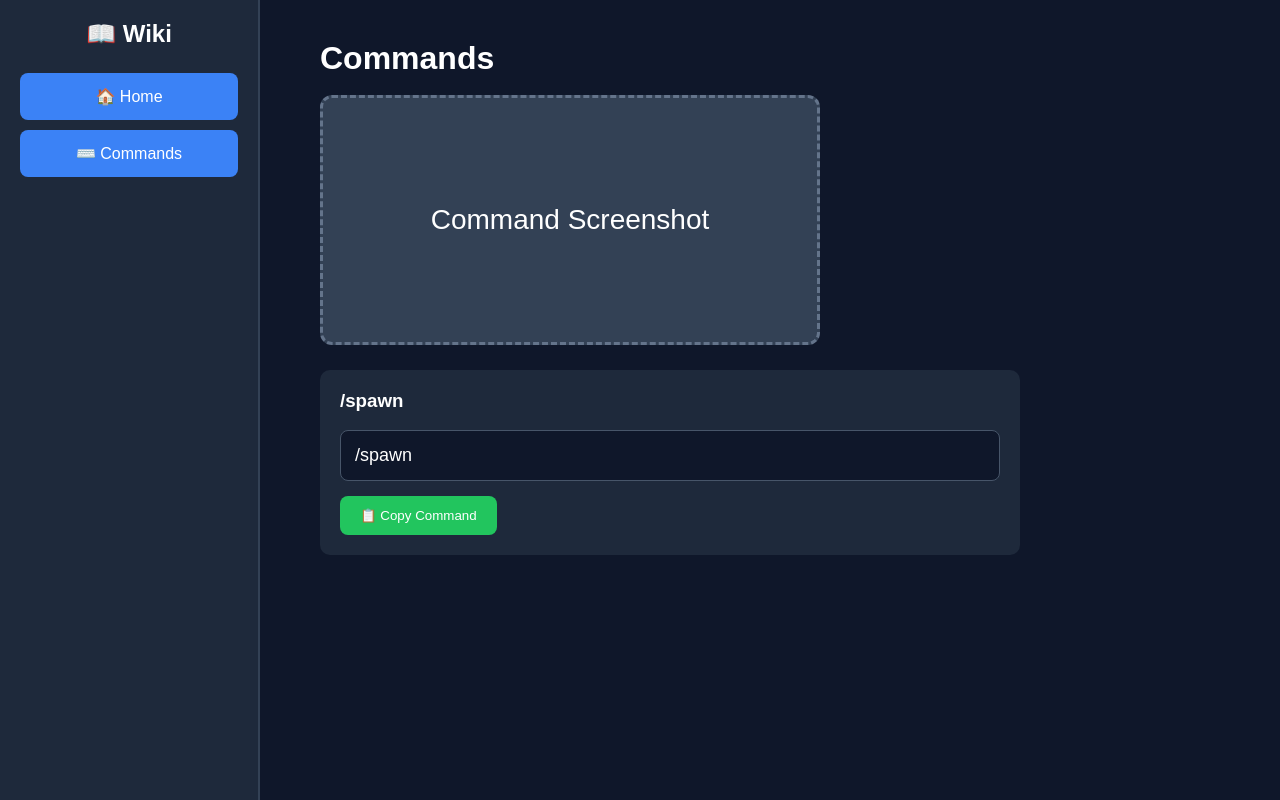
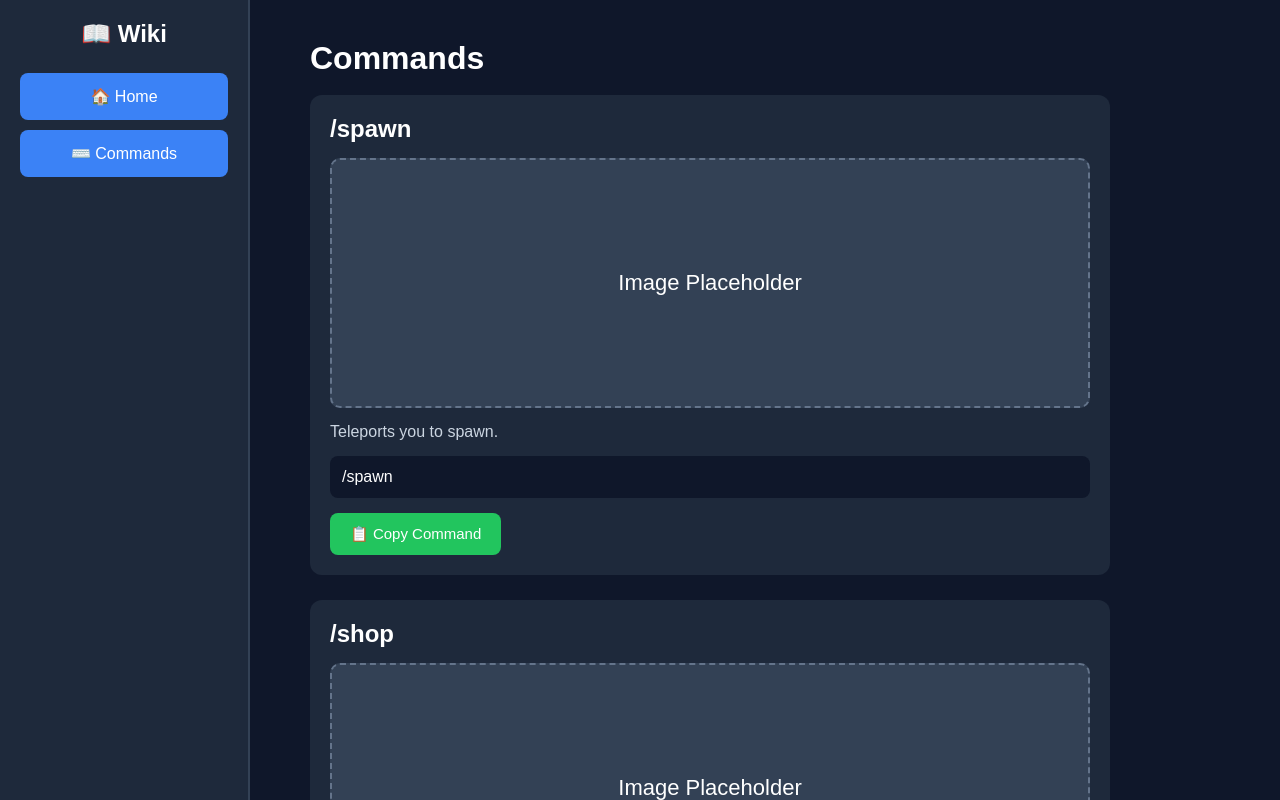
Before and after one commit to LuminescentNetwork/ForgeNet, a plain HTML site: page index.html in a window 1280 px wide. Both pictures are taken after a click on the button "⌨️ Commands". Shown: the top 800 px of the page. Drawn offline with Linux system fonts and the light colour scheme.

Commit message:
Refactor sidebar and command card styles

```diff
--- a/index.html
+++ b/index.html
@@ -7,6 +7,7 @@
 <title>Luminescent Games Wiki</title>
 
 <style>
+
 *{
     margin:0;
     padding:0;
@@ -19,16 +20,19 @@ body{
     color:white;
 }
 
-/* Sidebar */
+/* ===========================
+   Sidebar
+=========================== */
+
 .sidebar{
     position:fixed;
     left:0;
     top:0;
-    width:260px;
+    width:250px;
     height:100vh;
     background:#1e293b;
+    padding:20px;
     border-right:2px solid #334155;
-    padding:20px;
 }
 
 .sidebar h2{
@@ -38,23 +42,26 @@ body{
 
 .sidebar button{
     width:100%;
+    padding:14px;
     margin-bottom:10px;
-    padding:14px;
+    border:none;
+    border-radius:8px;
     background:#3b82f6;
     color:white;
-    border:none;
-    border-radius:8px;
+    font-size:16px;
     cursor:pointer;
-    font-size:16px;
 }
 
 .sidebar button:hover{
     background:#2563eb;
 }
 
-/* Main Content */
+/* ===========================
+   Main Content
+=========================== */
+
 .content{
-    margin-left:280px;
+    margin-left:270px;
     padding:40px;
 }
 
@@ -66,112 +73,208 @@ body{
     display:block;
 }
 
-/* Fake Image */
-.preview-image{
-    width:500px;
+/* ===========================
+   Command Cards
+=========================== */
+
+.command-card{
+    background:#1e293b;
+    border-radius:12px;
+    padding:20px;
+    margin-bottom:25px;
+    max-width:800px;
+}
+
+.command-card h2{
+    margin-bottom:15px;
+}
+
+.command-card img{
+    width:100%;
+    max-width:700px;
+    border-radius:10px;
+    margin-bottom:15px;
+}
+
+.command-card p{
+    margin-bottom:15px;
+    color:#cbd5e1;
+}
+
+.command-card input{
+    width:100%;
+    padding:12px;
+    border:none;
+    border-radius:8px;
+    background:#0f172a;
+    color:white;
+    font-size:16px;
+}
+
+.command-card button{
+    margin-top:15px;
+    padding:12px 20px;
+    border:none;
+    border-radius:8px;
+    background:#22c55e;
+    color:white;
+    cursor:pointer;
+    font-size:15px;
+}
+
+.command-card button:hover{
+    background:#16a34a;
+}
+
+.placeholder{
+    width:100%;
     height:250px;
     background:#334155;
-    border:3px dashed #64748b;
-    border-radius:12px;
+    border:2px dashed #64748b;
     display:flex;
+    align-items:center;
     justify-content:center;
-    align-items:center;
-    font-size:28px;
-    margin-bottom:25px;
+    border-radius:10px;
+    margin-bottom:15px;
+    font-size:22px;
 }
 
-/* Command Box */
-.command-box{
-    background:#1e293b;
-    padding:20px;
-    border-radius:10px;
-    margin-top:20px;
-    max-width:700px;
-}
-
-.command-box input{
-    width:100%;
-    padding:14px;
-    font-size:18px;
-    background:#0f172a;
-    color:white;
-    border:1px solid #475569;
-    border-radius:8px;
-}
-
-.command-box button{
-    margin-top:15px;
-    padding:12px 20px;
-    background:#22c55e;
-    color:white;
-    border:none;
-    border-radius:8px;
-    cursor:pointer;
-}
-
-.command-box button:hover{
-    background:#16a34a;
-}
 </style>
 </head>
 <body>
 
+<!-- ===========================
+Sidebar
+=========================== -->
+
 <div class="sidebar">
+
 <h2>📖 Wiki</h2>
 
-    <button onclick="showPage('home')">🏠 Home</button>
-    <button onclick="showPage('commands')">⌨️ Commands</button>
+<button onclick="showPage('home')">
+🏠 Home
+</button>
+
+<button onclick="showPage('commands')">
+⌨️ Commands
+</button>
+
 </div>
+
+<!-- ===========================
+Content
+=========================== -->
 
 <div class="content">
 
 <!-- Home -->
+
 <div id="home" class="page active">
+
 <h1>Welcome to Luminescent Games Wiki</h1>
 
 <br>
 
-        <div class="preview-image">
-            Image Placeholder
-        </div>
+<p>
+Select a page from the left sidebar.
+</p>
 
-        <p>
-            This is an example image area. Replace it later with screenshots
-            from your server.
-        </p>
 </div>
 
 <!-- Commands -->
+
 <div id="commands" class="page">
 
 <h1>Commands</h1>
 
 <br>
 
-        <div class="preview-image">
-            Command Screenshot
+<!-- ===========================
+COMMAND 1
+=========================== -->
+
+<div class="command-card">
+
+<h2>/spawn</h2>
+
+<div class="placeholder">
+Image Placeholder
 </div>
 
-        <div class="command-box">
-            <h3>/spawn</h3>
-            <br>
+<p>
+Teleports you to spawn.
+</p>
 
 <input
-                id="command1"
+type="text"
 value="/spawn"
 readonly
 >
 
-            <button onclick="copyCommand('command1')">
+<button onclick="copyCommand('/spawn')">
 📋 Copy Command
 </button>
+
 </div>
+
+<!-- ===========================
+COMMAND 2
+=========================== -->
+
+<div class="command-card">
+
+<h2>/shop</h2>
+
+<div class="placeholder">
+Image Placeholder
+</div>
+
+<p>
+Opens the server shop.
+</p>
+
+<input
+type="text"
+value="/shop"
+readonly
+>
+
+<button onclick="copyCommand('/shop')">
+📋 Copy Command
+</button>
+
+</div>
+
+<!--
+===================================================
+
+TO ADD A NEW COMMAND
+
+Copy one command-card and only change:
+
+/shop
+Image Placeholder
+Description
+
+Example:
+
+<h2>/warp</h2>
+
+<p>Teleport to a warp.</p>
+
+<input value="/warp">
+
+<button onclick="copyCommand('/warp')">
+
+===================================================
+-->
 
 </div>
 
 </div>
 
 <script>
+
 function showPage(page){
 
 document.querySelectorAll(".page").forEach(p=>{
@@ -179,19 +282,17 @@ function showPage(page){
 });
 
 document.getElementById(page).classList.add("active");
+
 }
 
-function copyCommand(id){
+function copyCommand(command){
 
-    const box=document.getElementById(id);
+navigator.clipboard.writeText(command);
 
-    box.select();
-    box.setSelectionRange(0,99999);
+alert(command + " copied!");
 
-    navigator.clipboard.writeText(box.value);
+}
 
-    alert("Copied: " + box.value);
-}
 </script>
 
 </body>
```
Lines whose indentation alone changed are shown as unchanged.
